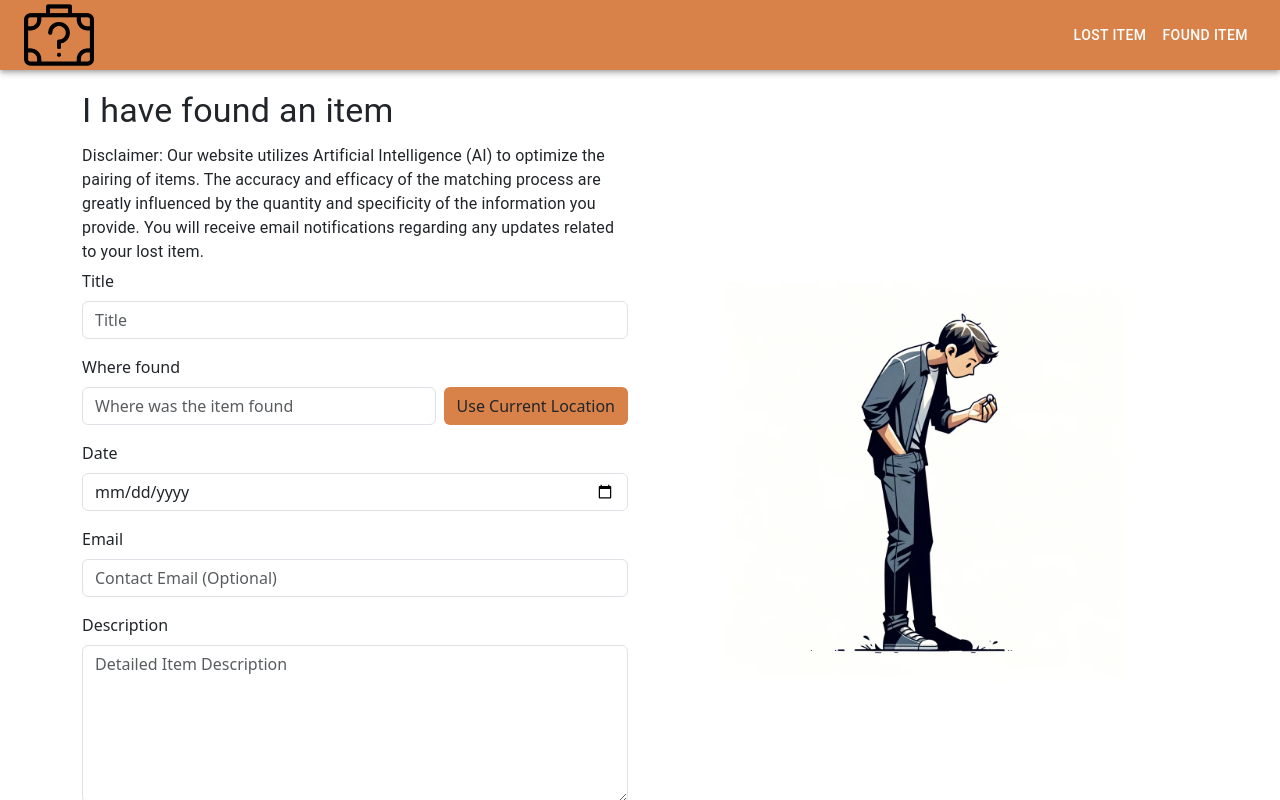
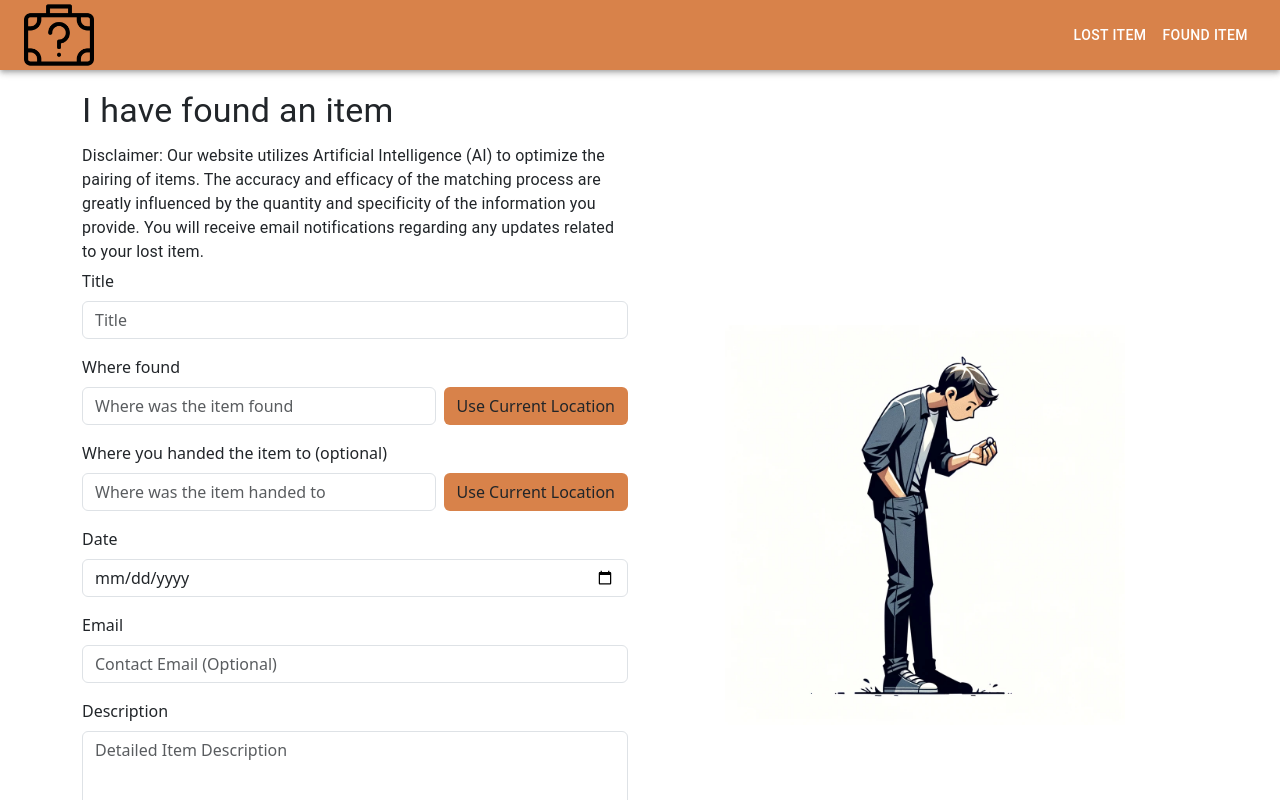
Before and after one commit to OmarEfat/UManitoba-lost-and-found, a React (Create React App) app in the folder frontend/: page /found-item in a window 1280 px wide. Shown: the top 800 px of the page. Built offline with nearby package versions, Linux system fonts and the light colour scheme.

Commit message:
found form handle submit

```diff
--- a/frontend/src/components/FoundItemForm.js
+++ b/frontend/src/components/FoundItemForm.js
@@ -7,7 +7,8 @@ import foundImage from '../images/found.JPG';
 const FoundItemForm = () => {
   const [formData, setFormData] = useState({
     title: '',
-    whereFound: '',
+    placeFound: '',
+    placeHanded:'',
     dateFound: '',
     contactEmail: '',
     itemDescription: ''
@@ -41,7 +42,8 @@ const FoundItemForm = () => {
         },
         body: JSON.stringify({
           title: formData.title,
-          whereFound: formData.whereFound,
+          placeFound: formData.placeFound,
+          placeHanded: formData.placeHanded,
           dateFound: formData.dateFound,
           contactEmail: formData.contactEmail,
           description: formData.itemDescription,
@@ -59,7 +61,7 @@ const FoundItemForm = () => {
     }
   };
 
-  const handleUseCurrentLocation = () => {
+  const handleUseCurrentLocation = (fieldName) => {
     if (navigator.geolocation) {
       navigator.geolocation.getCurrentPosition((position) => {
         const lat = position.coords.latitude;
@@ -73,7 +75,7 @@ const FoundItemForm = () => {
                 const address = data.results[0].formatted_address;
                 setFormData({
                   ...formData,
-                  whereFound: address // Use the actual address here
+                  [fieldName]: address
                 });
               } else {
                 console.log("No results found");
@@ -121,23 +123,48 @@ const FoundItemForm = () => {
               </Form.Control.Feedback>
             </Form.Group>
 
-            <Form.Group className="mb-3" controlId="whereFound">
+            <Form.Group className="mb-3" controlId="placeFound">
               <Form.Label>Where found</Form.Label>
               <div className="d-flex align-items-center">
                 <div className="flex-grow-1">
                   <Form.Control
                     required
                     type="text"
-                    name="whereFound"
+                    name="placeFound"
                     placeholder="Where was the item found"
-                    value={formData.whereFound}
+                    value={formData.placeFound}
                     onChange={handleChange}
                   />
                 </div>
                 <Button
                   variant="outline"
                   style={{ marginLeft: "8px", backgroundColor: "#D8824A" }}
-                  onClick={handleUseCurrentLocation}
+                  onClick={() => handleUseCurrentLocation('placeFound')}
+                >
+                  Use Current Location
+                </Button>
+              </div>
+              <Form.Control.Feedback type="invalid">
+                Please provide where you found it.
+              </Form.Control.Feedback>
+            </Form.Group>
+
+            <Form.Group className="mb-3" controlId="placeHanded">
+              <Form.Label>Where you handed the item to (optional)</Form.Label>
+              <div className="d-flex align-items-center">
+                <div className="flex-grow-1">
+                  <Form.Control
+                    type="text"
+                    name="placeHanded"
+                    placeholder="Where was the item handed to"
+                    value={formData.placeHanded}
+                    onChange={handleChange}
+                  />
+                </div>
+                <Button
+                  variant="outline"
+                  style={{ marginLeft: "8px", backgroundColor: "#D8824A" }}
+                  onClick={() => handleUseCurrentLocation('placeHanded')}
                 >
                   Use Current Location
                 </Button>
--- a/frontend/src/pages/HomePage.js
+++ b/frontend/src/pages/HomePage.js
@@ -28,7 +28,7 @@ const HomePage = () => {
               style={{ objectFit: "cover", maxHeight: "450px", width: "100%" }}
             />
           </Carousel.Item>
-          <Carousel.Item>
+          {/* <Carousel.Item>
             <img
               className="d-block w-100"
               src={fourthImage}
@@ -44,7 +44,7 @@ const HomePage = () => {
               alt="Third slide"
                style={{ objectFit: "cover", maxHeight: "450px", width: "100%" }}
             />
-          </Carousel.Item>
+          </Carousel.Item> */}
         </Carousel>
       </div>
 
```
